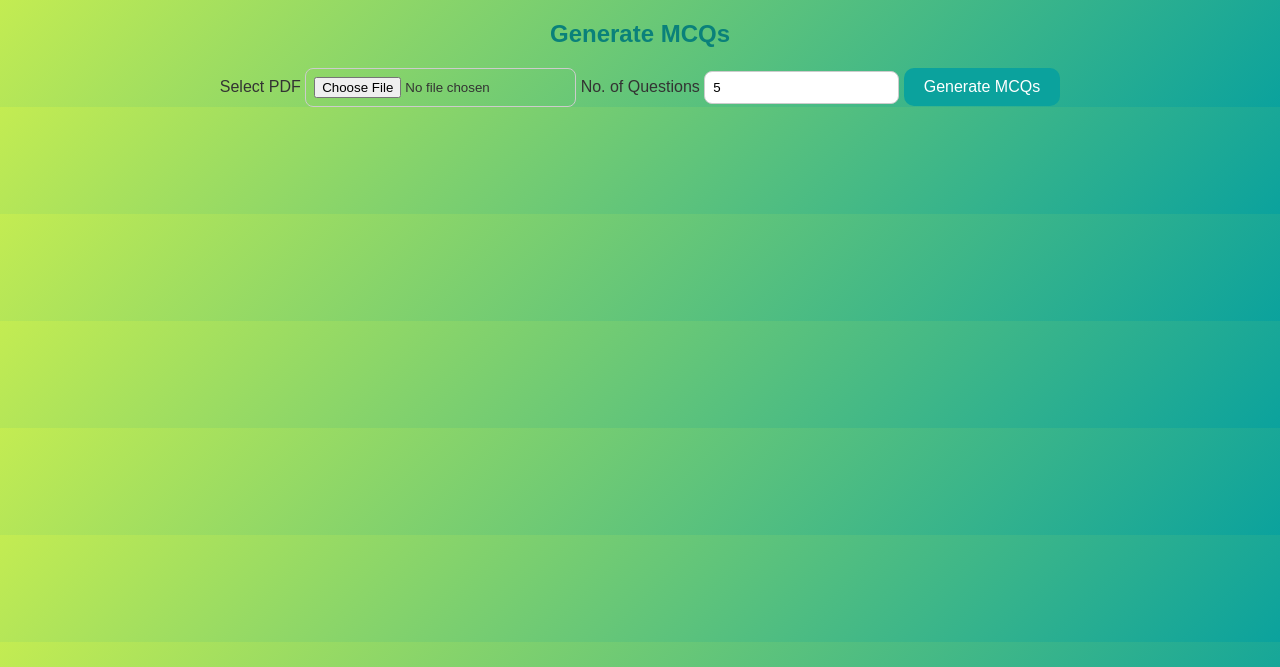
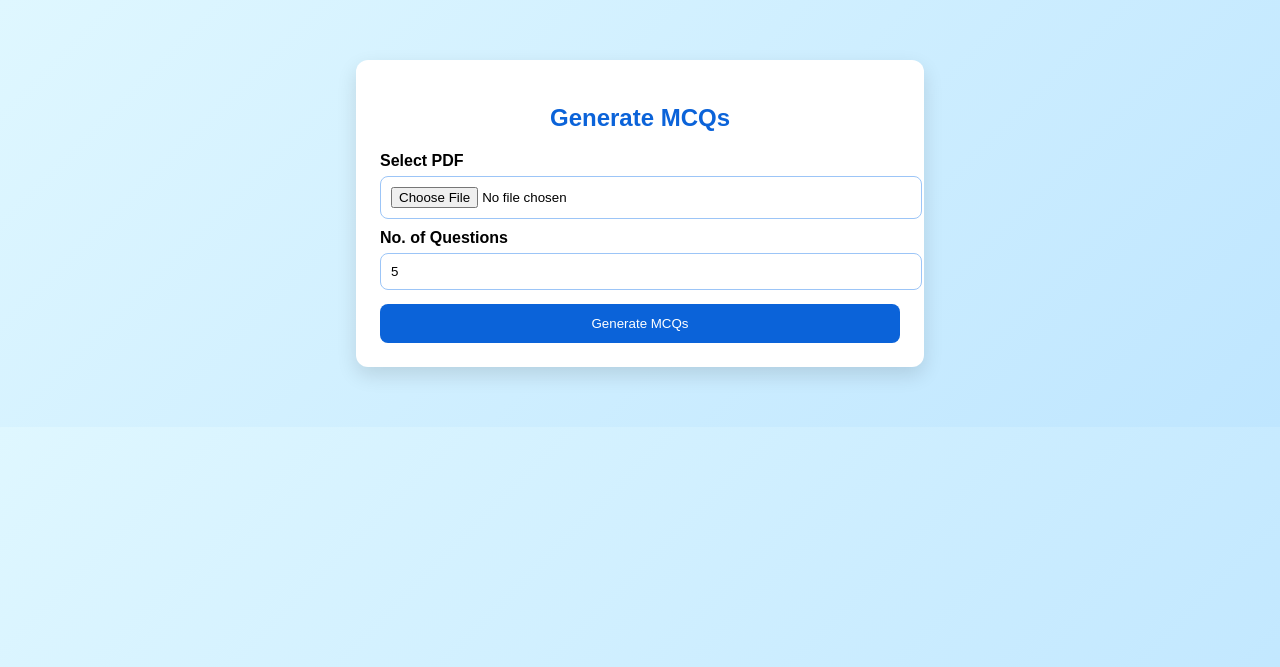
Before and after one commit to harivamshnani3005/flask-pdf-mcq-generator, a Flask app: page / in a window 1280 px wide. Shown: the top 667 px of the page. Run offline with Flask 3, Linux system fonts and the light colour scheme.

Commit message:
Update style.css

```diff
--- a/static/style.css
+++ b/static/style.css
@@ -1,63 +1,18 @@
-/* General styles */
-body {
-    font-family: 'Poppins', sans-serif;
-    background: linear-gradient(135deg, #c3ec52, #0ba29d);
-    color: #333;
-    margin: 0;
-    padding: 0;
-    text-align: center;
-}
-
-/* Card container */
-.container {
-    background: #fff;
-    width: 60%;
-    margin: 50px auto;
-    padding: 30px;
-    border-radius: 20px;
-    box-shadow: 0 10px 25px rgba(0, 0, 0, 0.2);
-}
-
-/* Headings */
-h1, h2 {
-    color: #0a817a;
-}
-
-/* Buttons */
-button {
-    background-color: #0ba29d;
-    border: none;
-    color: white;
-    padding: 10px 20px;
-    border-radius: 10px;
-    cursor: pointer;
-    font-size: 16px;
-    transition: all 0.3s ease;
-}
-
-button:hover {
-    background-color: #08706d;
-}
-
-/* Inputs */
-input[type="file"],
-input[type="number"] {
-    padding: 8px;
-    border-radius: 8px;
-    border: 1px solid #ccc;
-}
-
-/* MCQ list */
-.mcq-box {
-    background: #f9f9f9;
-    border-radius: 15px;
-    padding: 15px;
-    margin: 20px 0;
-    text-align: left;
-}
-
-hr {
-    border: none;
-    height: 1px;
-    background: #ccc;
-}
+body{font-family:Arial;background:linear-gradient(135deg,#dff7ff,#bfe6ff);margin:0;padding:20px}
+.card{background:#fff;padding:24px;border-radius:12px;max-width:520px;margin:40px auto;box-shadow:0 8px 20px rgba(0,0,0,.12)}
+h2{color:#0b63d9;text-align:center}
+label{display:block;margin-top:10px;font-weight:600}
+input[type=file],input[type=number],select{width:100%;padding:10px;margin-top:6px;border-radius:8px;border:1px solid #9cc5f7}
+button,.submitbtn{background:#0b63d9;color:#fff;border:none;padding:12px;border-radius:8px;cursor:pointer;margin-top:14px;width:100%}
+.qcard{background:#fff;border:3px solid #005c99;padding:18px;border-radius:12px;margin:18px 0;box-shadow:0 6px 14px rgba(0,0,0,.08)}
+.qno{font-weight:700;color:#005c99;margin-bottom:6px}
+.qtxt{margin-bottom:12px}
+.optrow{display:flex;align-items:center;cursor:pointer;margin:8px 0}
+.circle{width:34px;height:34px;border-radius:50%;background:#fff;border:3px solid #005c99;color:#005c99;display:flex;align-items:center;justify-content:center;margin-right:12px;font-weight:700}
+.optbox{flex:1;padding:10px;border:2px solid #005c99;border-radius:8px}
+input[type=radio]{display:none}
+input[type=radio]:checked + .optbox{background:#bfe7ff;border-color:#0077cc}
+input[type=radio]:checked ~ .circle{background:#005c99;color:#fff;border-color:#005c99}
+.card .correct{background:#c8ffc8;padding:8px;border-radius:8px;margin:6px 0}
+.card .wrong{background:#ffc6c6;padding:8px;border-radius:8px;margin:6px 0}
+.card .neutral{background:#f1f7ff;padding:8px;border-radius:8px;margin:6px 0}
```
